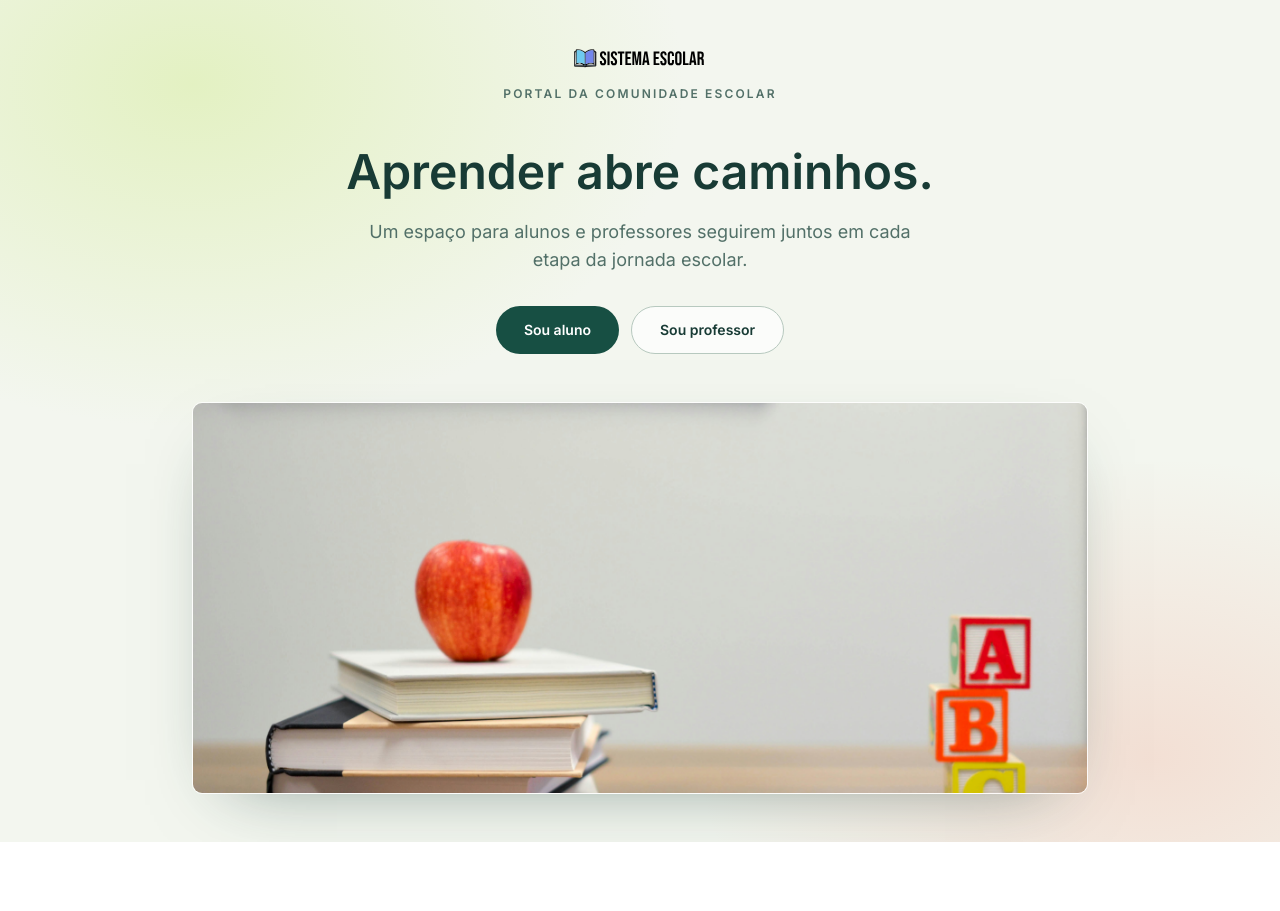
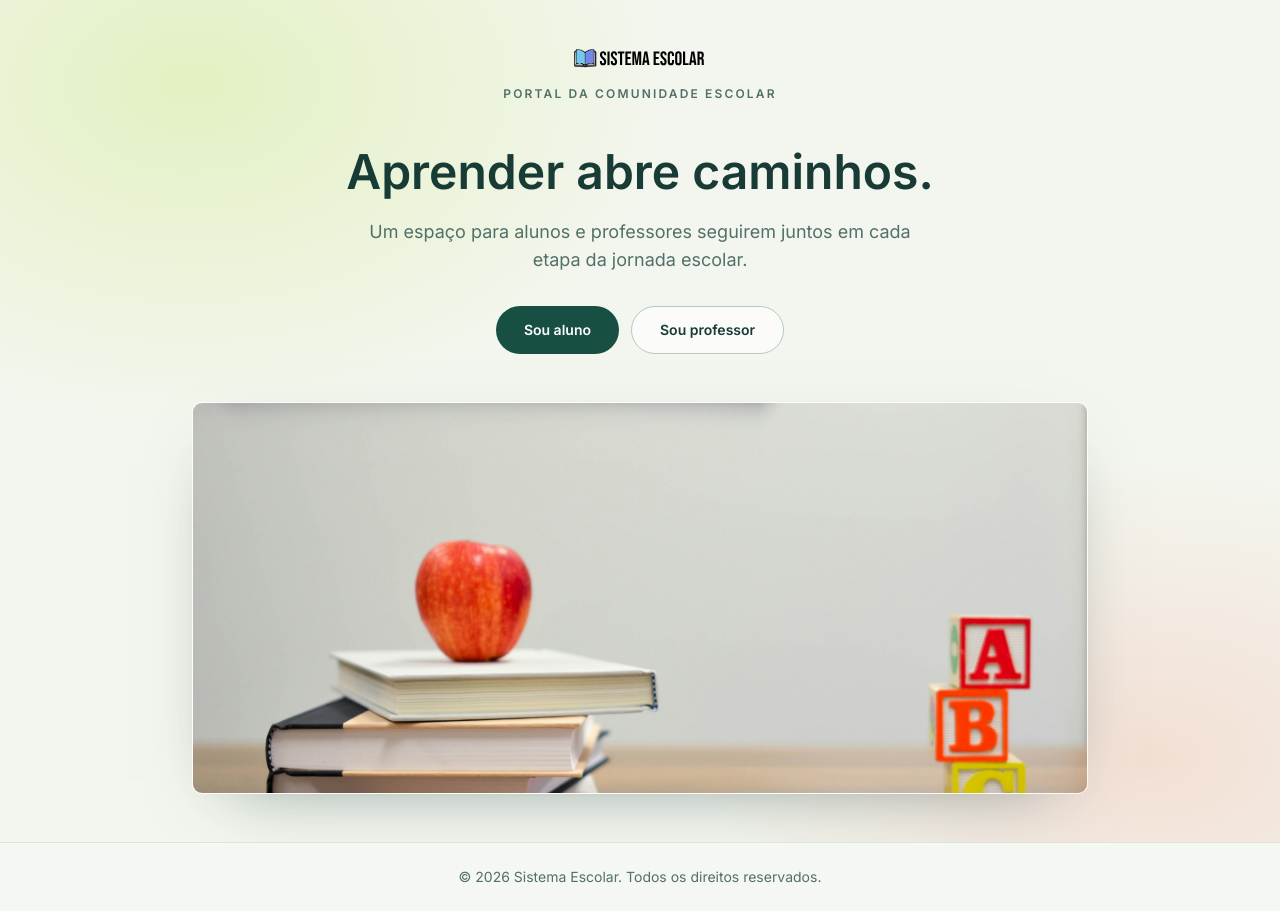
Before and after one commit to cleanthob/sistema-gerenciamento-escolar, a Next.js app: page / in a window 1280 px wide. Before the commit the page ends 842 px from the top, so only its background shows below. Built offline with nearby package versions, Linux system fonts and the light colour scheme.

Commit message:
style: ajustar design do footer

```diff
--- a/src/app/layout.tsx
+++ b/src/app/layout.tsx
@@ -2,6 +2,7 @@ import { cn } from "@/lib/utils";
 import type { Metadata } from "next";
 import { Geist, Geist_Mono, Inter } from "next/font/google";
 import "./globals.css";
+import Footer from "@/components/footer";
 
 const inter = Inter({ subsets: ["latin"], variable: "--font-sans" });
 
@@ -35,6 +36,7 @@ export default function RootLayout({ children }: LayoutProps<"/">) {
       )}
     >
       <body className="min-h-full flex flex-col">{children}</body>
+      <Footer />
     </html>
   );
 }
--- /dev/null
+++ b/src/components/footer.tsx
@@ -0,0 +1,8 @@
+export default function Footer() {
+  return (
+    <footer className="border-t border-[#dbe5d8] bg-[#f3f6ef]/80 px-5 py-6 text-center text-sm text-[#527068] backdrop-blur-sm">
+      © {new Date().getFullYear()} Sistema Escolar. Todos os direitos
+      reservados.
+    </footer>
+  );
+}
```
